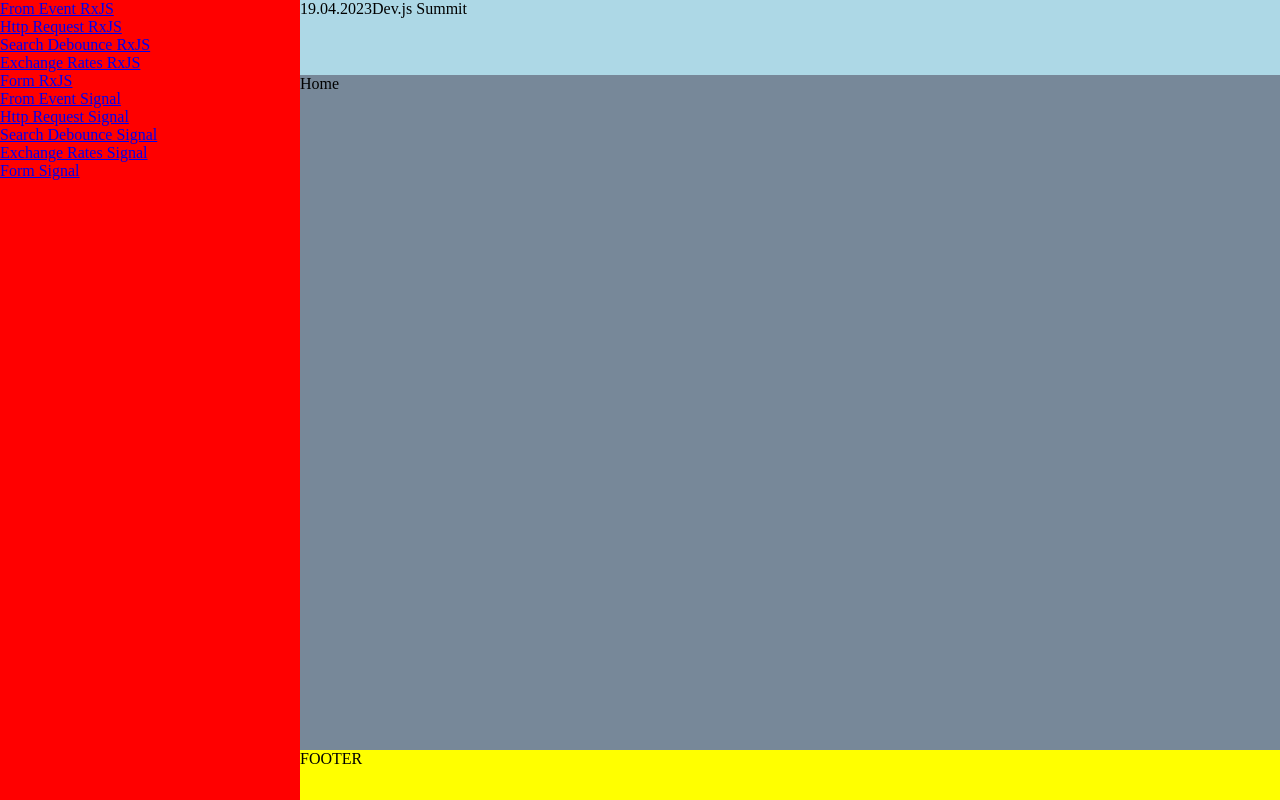
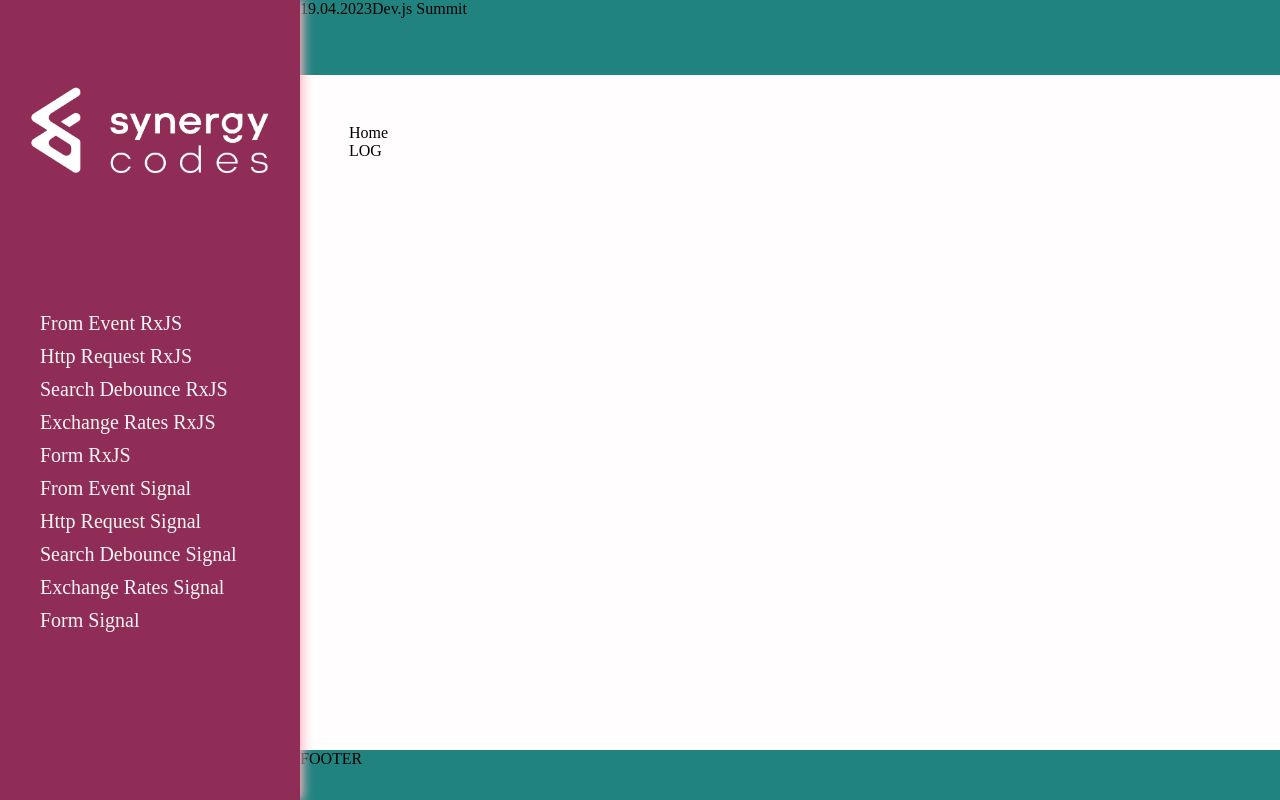
Before and after one commit to synergycodes/angular-signals-dev-js-2023, an Angular app: page / in a window 1280 px wide. Built offline with nearby package versions, Linux system fonts and the light colour scheme.

Commit message:
styling improved a bit

```diff
--- a/src/app/app.component.css
+++ b/src/app/app.component.css
@@ -1,7 +1,6 @@
 .app-container {
   width: 100vw;
   height: 100vh;
-  background-color: green;
   display: flex;
   flex-direction: row;
 }
--- /dev/null
+++ b/src/app/layout/content.component.css
@@ -0,0 +1 @@
+:host { background-color: #fffdfd; flex: auto; min-height: 100px; padding: 5%; }
--- a/src/app/layout/content.component.ts
+++ b/src/app/layout/content.component.ts
@@ -4,9 +4,8 @@ import { Component } from '@angular/core';
   selector: 'app-content',
   template: `
     <router-outlet></router-outlet>
+    <div>LOG</div>
   `,
-  styles: [
-    `:host { background-color: lightslategrey; flex: auto; min-height: 100px; }`
-  ]
+  styleUrls: ['./content.component.css']
 })
 export class ContentComponent {}
--- /dev/null
+++ b/src/app/layout/footer.component.css
@@ -0,0 +1 @@
+:host { background-color: #218380; height: 50px }
--- a/src/app/layout/footer.component.ts
+++ b/src/app/layout/footer.component.ts
@@ -5,8 +5,6 @@ import { Component } from '@angular/core';
   template: `
     <div>FOOTER</div>
   `,
-  styles: [
-    `:host { background-color: yellow; height: 50px }`
-  ]
+  styleUrls: ['./footer.component.css']
 })
 export class FooterComponent {}
--- /dev/null
+++ b/src/app/layout/header.component.css
@@ -0,0 +1 @@
+:host { background-color: #218380; height: 75px }
--- a/src/app/layout/header.component.ts
+++ b/src/app/layout/header.component.ts
@@ -8,8 +8,6 @@ import { Component } from '@angular/core';
       <span>Dev.js Summit</span>
     </div>
   `,
-  styles: [
-    `:host { background-color: lightblue; height: 75px }`
-  ]
+  styleUrls: ['./header.component.css']
 })
 export class HeaderComponent {}
--- /dev/null
+++ b/src/app/layout/sidebar.component.css
@@ -0,0 +1,5 @@
+:host { background-color: #8f2d56; width: 300px; height: 100%; box-shadow: 3px 0 10px lightpink; z-index: 10; }
+.logo { margin-top: 80px; margin-bottom: 120px; padding: 0 20px; }
+img { width: 260px; }
+.navigation { display: flex; flex-direction: column; padding-left: 40px; }
+.navigation a { font-size: 20px; color: whitesmoke; text-decoration: none; margin: 5px 0; }
--- a/src/app/layout/sidebar.component.ts
+++ b/src/app/layout/sidebar.component.ts
@@ -3,7 +3,9 @@ import { Component } from '@angular/core';
 @Component({
   selector: 'app-sidebar',
   template: `
-    <div>
+    <div class="logo">
+      <img src="../../assets/logo.png" />
+    </div>
     <div class="navigation">
       <a [routerLink]="['/from-event/rxjs']">From Event RxJS</a>
       <a [routerLink]="['/http/rxjs']">Http Request RxJS</a>
@@ -16,11 +18,7 @@ import { Component } from '@angular/core';
       <a [routerLink]="['/exchange-rates/signal']">Exchange Rates Signal</a>
       <a [routerLink]="['/form/signal']">Form Signal</a>
     </div>
-    </div>
   `,
-  styles: [
-    `:host { background-color: red; width: 300px; height: 100%; }`,
-    `.navigation { display: flex; flex-direction: column; }`
-  ]
+  styleUrls: ['./sidebar.component.css']
 })
 export class SidebarComponent {}
```
Also changed, not shown: src/assets/logo.png (added). Lines whose indentation alone changed are shown as unchanged.
